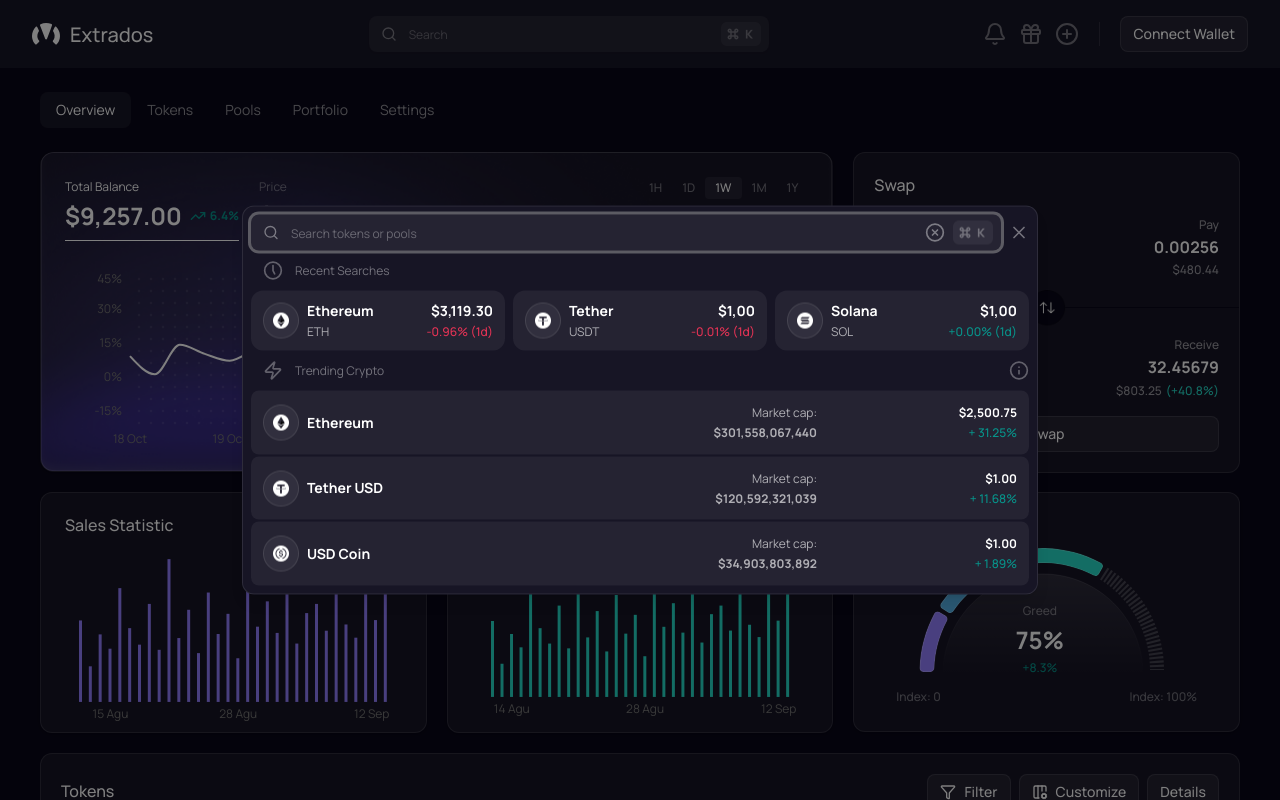
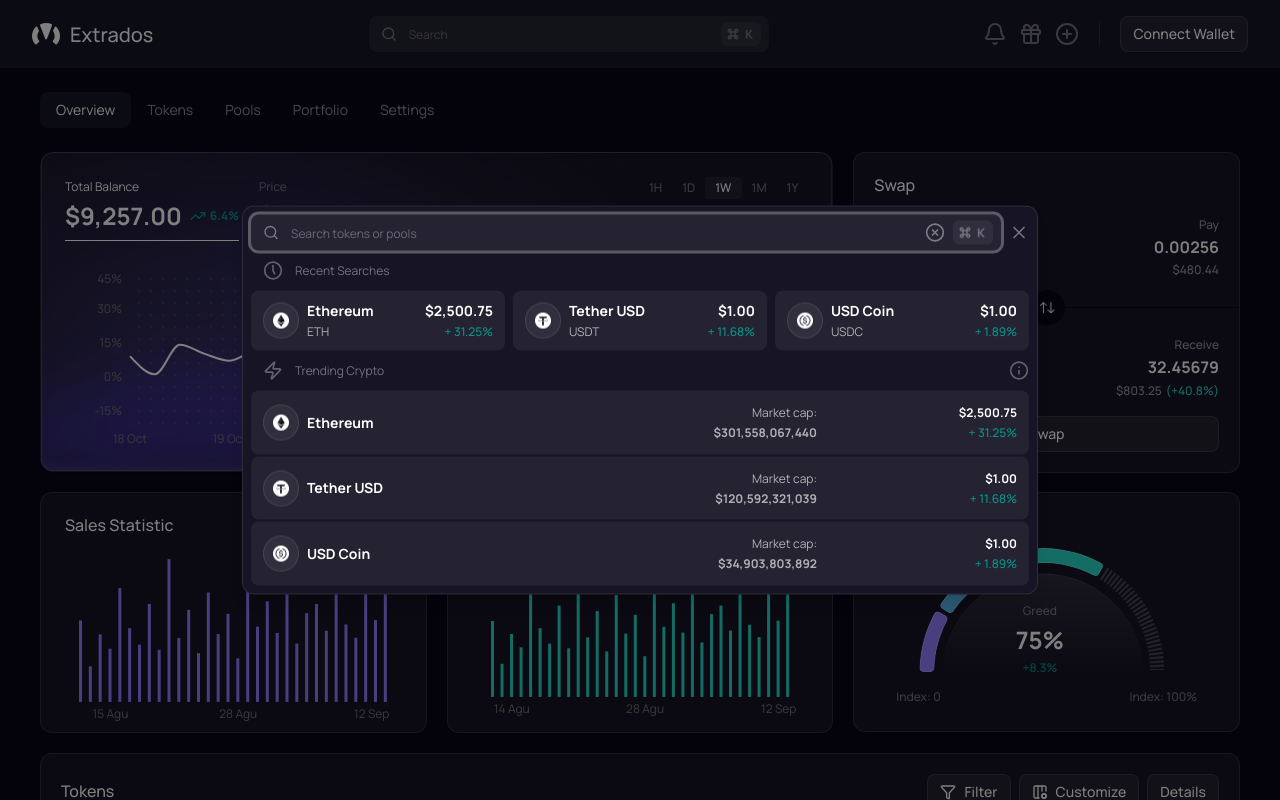
Before and after one commit to azkaanasiyya/extrados, a React (Vite) app: page / in a window 1280 px wide. Both pictures are taken after a click on the element 568 px from the left and 34 px from the top of the page. Shown: the top 800 px of the page. Built offline with nearby package versions, Linux system fonts and the light colour scheme.

Commit message:
refactor: use dynamic data for recent searches

```diff
--- a/src/components/templates/searchdialog.tsx
+++ b/src/components/templates/searchdialog.tsx
@@ -6,7 +6,6 @@ import { useState, useEffect } from "react";
 import { TokensData } from "@/data/token";
 import { PoolsData } from "@/data/pool";
 import { Link } from "react-router-dom";
-import soalana from "@/assets/overview/solana.png"
 
 export interface Token {
     name: string;
@@ -37,47 +36,14 @@ export interface Pool {
 }
 
 export type SearchableItem = Token | Pool;
+type RecentSearch = Token & { searchableName: string };
 
 const initialRecentSearches: SearchableItem[] = [
-    {
-        name: "Ethereum",
-        symbol: "ETH",
-        price: "$3,119.30",
-        change: "-0.96% (1d)",
-        image: TokensData.find(t => t.name === "Ethereum")?.image || '',
+    ...TokensData.slice(0, 3).map(item => ({
+        ...item,
         type: 'token',
-        balance: '0',
-        marketCap: '0',
-        volume: '0',
-        bars: [],
-        searchableName: 'Ethereum',
-    },
-    {
-        name: "Tether",
-        symbol: "USDT",
-        price: "$1,00",
-        change: "-0.01% (1d)",
-        image: TokensData.find(t => t.name === "Tether USD")?.image || '',
-        type: 'token',
-        balance: '0',
-        marketCap: '0',
-        volume: '0',
-        bars: [],
-        searchableName: 'Tether USD',
-    },
-    {
-        name: "Solana",
-        symbol: "SOL",
-        price: "$1,00",
-        change: "+0.00% (1d)",
-        image: soalana,
-        type: 'token',
-        balance: '0',
-        marketCap: '0',
-        volume: '0',
-        bars: [],
-        searchableName: 'Solana',
-    },
+        searchableName: item.name
+    })) as RecentSearch[],
 ]
 
 export default function SearchDialog() {
@@ -298,11 +264,13 @@ export default function SearchDialog() {
                             </div>
                             <div className="flex flex-row gap-2">
                                 {initialRecentSearches.map((item) => (
-                                    <div
-                                        className="flex flex-row px-3 py-[9px] w-full max-w-[254px] rounded-[12px] bg-white-neutral-900 hover:bg-white-neutral-800 transition-colors cursor-pointer"
+                                    <DialogClose asChild key={item.searchableName}>
+                                        <Link
+                                            to={item.type === 'token' ? `/tokens/details` : `/pools/details`}
+                                            className="flex flex-row px-3 py-[9px] w-full max-w-[254px] rounded-[8px] bg-white-neutral-900 hover:bg-white-neutral-800 transition-colors cursor-pointer"
                                         >
                                             {item.type === 'token' ? (
-                                            <div className="flex flex-row justify-between w-full">
+                                                <div className="flex flex-row justify-between items-center w-full">
                                                     <div className="flex flex-row gap-2 pr-1 items-center">
                                                         <img src={item.image} alt={item.name} width={36} height={36} />
                                                         <div className="flex flex-col">
@@ -310,7 +278,7 @@ export default function SearchDialog() {
                                                             <span className="text-[12px] leading-[165%] text-white-neutral-300">{item.symbol}</span>
                                                         </div>
                                                     </div>
-                                                <div className="flex flex-col w-[115px] items-end">
+                                                    <div className="flex flex-col  items-end">
                                                         <span className="text-[14px] leading-[160%] font-bold text-base-white">{item.price}</span>
                                                         <span className={`text-[12px] leading-[165%] font-medium ${item.change.startsWith('+') ? 'text-success-500' : 'text-danger-500'}`}>{item.change}</span>
                                                     </div>
@@ -328,7 +296,8 @@ export default function SearchDialog() {
                                                     </div>
                                                 </div>
                                             )}
-                                    </div>
+                                        </Link>
+                                    </DialogClose>
                                 ))}
                             </div>
                             <div className="flex flex-row items-center justify-between">
@@ -340,7 +309,9 @@ export default function SearchDialog() {
                             </div>
                             <div className="flex flex-col gap-0.5 w-full">
                                 {TokensData.slice(0, 3).map((item) => (
-                                    <div
+                                    <DialogClose asChild>
+                                        <Link
+                                            to={`/tokens/details`}
                                             className="flex flex-row items-center bg-white-neutral-900 rounded-[8px] p-3 hover:bg-white-neutral-800 transition-colors cursor-pointer"
                                         >
                                             <div className="w-full max-w-[290px] items-center justify-start flex flex-row gap-2">
@@ -355,7 +326,9 @@ export default function SearchDialog() {
                                                 <span className="text-[12px] leading-[165%] font-bold text-base-white">{item.price}</span>
                                                 <span className={`text-[12px] leading-[165%] font-medium ${item.change.startsWith('+') ? 'text-success-500' : 'text-danger-500'}`}>{item.change}</span>
                                             </div>
-                                    </div>
+                                        </Link>
+                                    </DialogClose>
+
                                 ))}
                             </div>
                         </>
```
Lines whose indentation alone changed are shown as unchanged.
